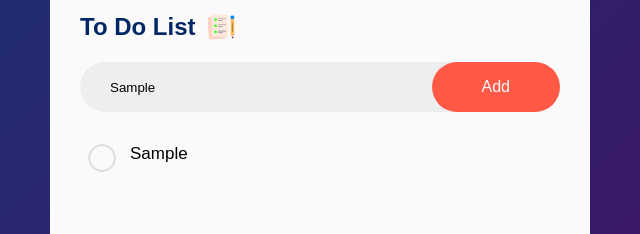
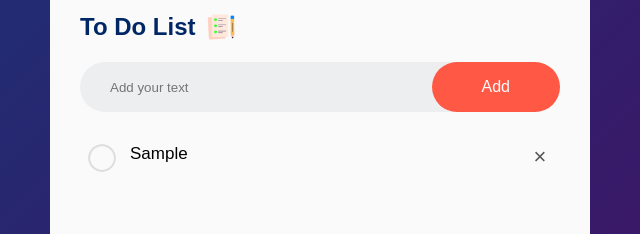
Before and after one commit to Lauren21717/to-do-list-app, a plain HTML site: page index.html in a window 1280 px wide. Both pictures are taken after typing "Sample" into the empty fields and a click on the button "Add". Shown: the part 138-372 px from the top of the page, 320-960 px from the left. Drawn offline with Linux system fonts and the light colour scheme.

Commit message:
Update: Add a span to the addTask function and style of the span element addded.

```diff
--- a/script.js
+++ b/script.js
@@ -6,8 +6,13 @@ function addTask(){
         alert("You must write something!");
     }
     else{
-        let li = document.createElement('li');
+        let li = document.createElement("li");
         li.innerHTML = inputBox.value;
         listContainer.appendChild(li);
+
+        let span = document.createElement("span");
+        span.innerHTML = '\u00d7';
+        li.appendChild(span);
     }
+    inputBox.value = "";
 }
--- a/style.css
+++ b/style.css
@@ -93,3 +93,20 @@ ul li.checked{
 ul li.checked::before{
     background-image: url(images/checked.png);
 }
+
+ul li span {
+    position: absolute;
+    right: 0;
+    top: 5px;
+    width: 40px;
+    height: 40px;
+    font-size: 22px;
+    color: #555;
+    line-height: 40px;
+    text-align: center;
+    border-radius: 50%;
+}
+
+ul li span:hover{
+    background: #edeef0;
+}
```
